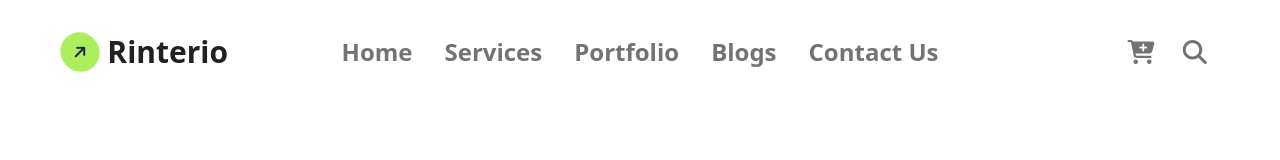
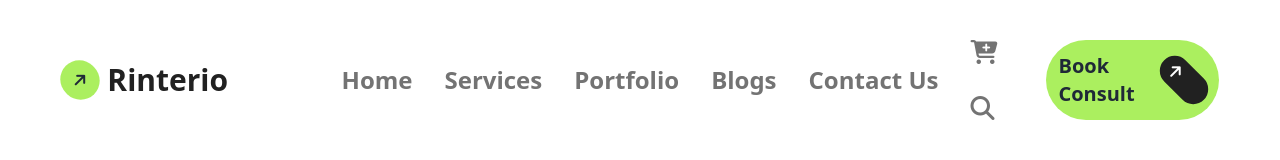
Before and after one commit to shourov630/ash-3, a plain HTML site: page index.html in a window 1280 px wide. Drawn offline with nearby package versions, Linux system fonts and the light colour scheme.

Commit message:
header done

```diff
--- a/index.html
+++ b/index.html
@@ -71,13 +71,15 @@
           </ul>
         </div>
         <div class="navbar-end">
+          <div>
           <a class="hidden lg:block">
             <i class="fa-solid p-3 text-2xl font-semibold text-sec_color fa-cart-plus"></i>
             <i class="fa-solid p-3 text-2xl font-semibold text-sec_color fa-magnifying-glass"></i>
-
-            <!-- <p class="text-sm">Book Consult</p> -->
-
-
+          </div>
+          <div class="flex p-3 bg-btn_color rounded-full">
+            <p class="text-xl font-bold">Book Consult</p>
+            <i class="fa-solid fa-arrow-right -rotate-45 p-2 mx-2 bg-main_color rounded-full text-white"></i>
+          </div>
           </a>
           <i class="fa-solid fa-bars lg:hidden"></i>
         </div>
```
